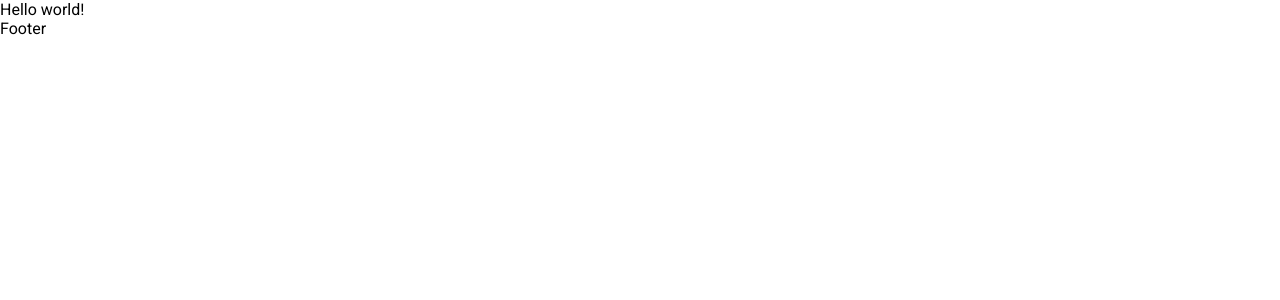
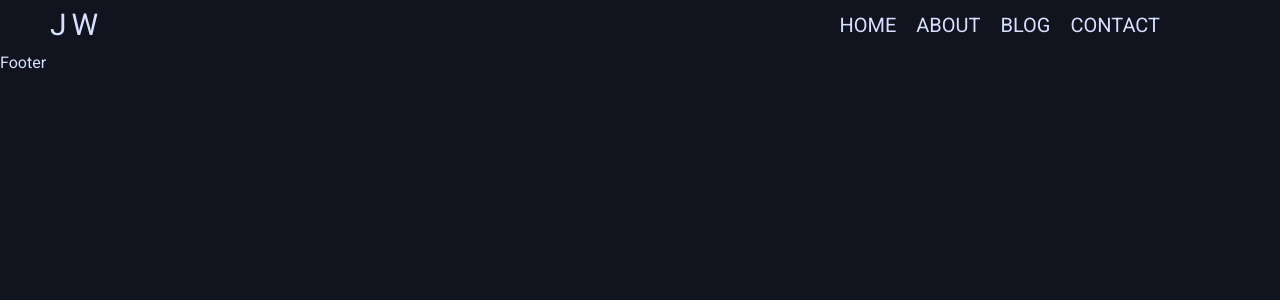
Before and after one commit to jltwheeler/personal-website, a Next.js app: page / in a window 1280 px wide. Shown: the top 300 px of the page. Built offline with nearby package versions, Linux system fonts and the light colour scheme.

Commit message:
add base theme config and global styles. wip on landing page

```diff
--- /dev/null
+++ b/components/Navbar.tsx
@@ -0,0 +1,52 @@
+import styled from 'styled-components';
+import Link from 'next/link';
+
+const NavbarStyle = styled.nav`
+  display: flex;
+  justify-content: space-between;
+  align-items: center;
+  width: 100%;
+  font-size: 2rem;
+  position: sticky;
+  top: 0;
+  z-index: 999;
+  height: 5rem;
+  background-color: rgba(0, 0, 0, 0);
+  padding: 2rem 10rem 2rem 5rem;
+`;
+
+const NavLogo = styled.div`
+  font-size: 3rem;
+  letter-spacing: 5px;
+`;
+
+const NavLinksContainer = styled.div`
+  display: flex;
+  justify-content: center;
+`;
+
+const NavLink = styled.a`
+  margin-right: 2rem;
+  text-transform: uppercase;
+  text-decoration: none;
+  color: inherit;
+`;
+
+const links = ['home', 'about', 'blog', 'contact'];
+
+export const Navbar = () => {
+  return (
+    <div>
+      <NavbarStyle>
+        <NavLogo>JW</NavLogo>
+        <NavLinksContainer>
+          {links.map((link) => (
+            <Link key={link} href={`/${link}`} passHref={true}>
+              <NavLink> {link} </NavLink>
+            </Link>
+          ))}
+        </NavLinksContainer>
+      </NavbarStyle>
+    </div>
+  );
+};
--- /dev/null
+++ b/components/index.ts
@@ -0,0 +1 @@
+export { Navbar } from './Navbar';
--- a/config.ts
+++ b/config.ts
@@ -1 +1,23 @@
+import { slate, slateDark, indigo, indigoDark } from '@radix-ui/colors';
+
 export const prefix = process.env.NEXT_PUBLIC_BASE_PATH || '';
+
+export const theme = {
+  colors: {
+    ...slate,
+    ...indigo,
+  },
+};
+
+export const darkTheme = {
+  colors: {
+    ...slateDark,
+    ...indigoDark,
+  },
+};
+
+export interface ThemeProps {
+  theme: {
+    colors: Record<string, Record<string, string>>;
+  };
+}
--- a/pages/_app.tsx
+++ b/pages/_app.tsx
@@ -1,7 +1,22 @@
-import '../styles/globals.css';
+import { createGlobalStyle, ThemeProvider } from 'styled-components';
 import type { AppProps } from 'next/app';
 
+import { darkTheme, ThemeProps } from '../config';
+import '../styles/globals.css';
+
+const GlobalStyle = createGlobalStyle`
+  body {
+    background-color: ${(props: ThemeProps) => props.theme.colors.indigo1};
+    color: ${(props: ThemeProps) => props.theme.colors.indigo12};
+  }
+`;
+
 function MyApp({ Component, pageProps }: AppProps) {
-  return <Component {...pageProps} />;
+  return (
+    <ThemeProvider theme={darkTheme}>
+      <GlobalStyle />
+      <Component {...pageProps} />
+    </ThemeProvider>
+  );
 }
 export default MyApp;
--- a/pages/index.tsx
+++ b/pages/index.tsx
@@ -1,4 +1,11 @@
 import Head from 'next/head';
+import styled from 'styled-components';
+
+import { Navbar } from '../components';
+
+const MainStyle = styled.main`
+  height: 100vh;
+`;
 
 export default function Home() {
   return (
@@ -8,10 +15,12 @@ export default function Home() {
         <meta name="description" content="Josh Wheeler's personal website" />
         <link rel="icon" href="/favicon.ico" />
       </Head>
-      <main>Hello world!</main>
-      <footer>
-        <div>Footer</div>
-      </footer>
+      <MainStyle>
+        <Navbar />
+        <footer>
+          <div>Footer</div>
+        </footer>
+      </MainStyle>
     </div>
   );
 }
--- a/styles/globals.css
+++ b/styles/globals.css
@@ -1,11 +1,25 @@
 @import url('https://fonts.googleapis.com/css2?family=Roboto:ital,wght@0,100;0,300;0,400;0,500;0,700;0,900;1,100;1,300;1,400;1,500;1,700;1,900&display=swap');
-html,
-body {
+
+* {
+  margin: 0;
   padding: 0;
-  margin: 0;
-  font-family: 'Roboto', sans-serif;
+  box-sizing: inherit;
 }
 
-* {
+html {
   box-sizing: border-box;
+  font-size: 62.5%;
+
+  @media only screen and (max-width: 1200px) {
+    font-size: 58%;
+  }
+  @media only screen and (min-width: 1980px) {
+    font-size: 70%;
+  }
 }
+body {
+  font-family: 'Roboto', sans-serif;
+  font-weight: 400;
+  line-height: 1.6;
+  font-size: 1.6rem;
+}
```
